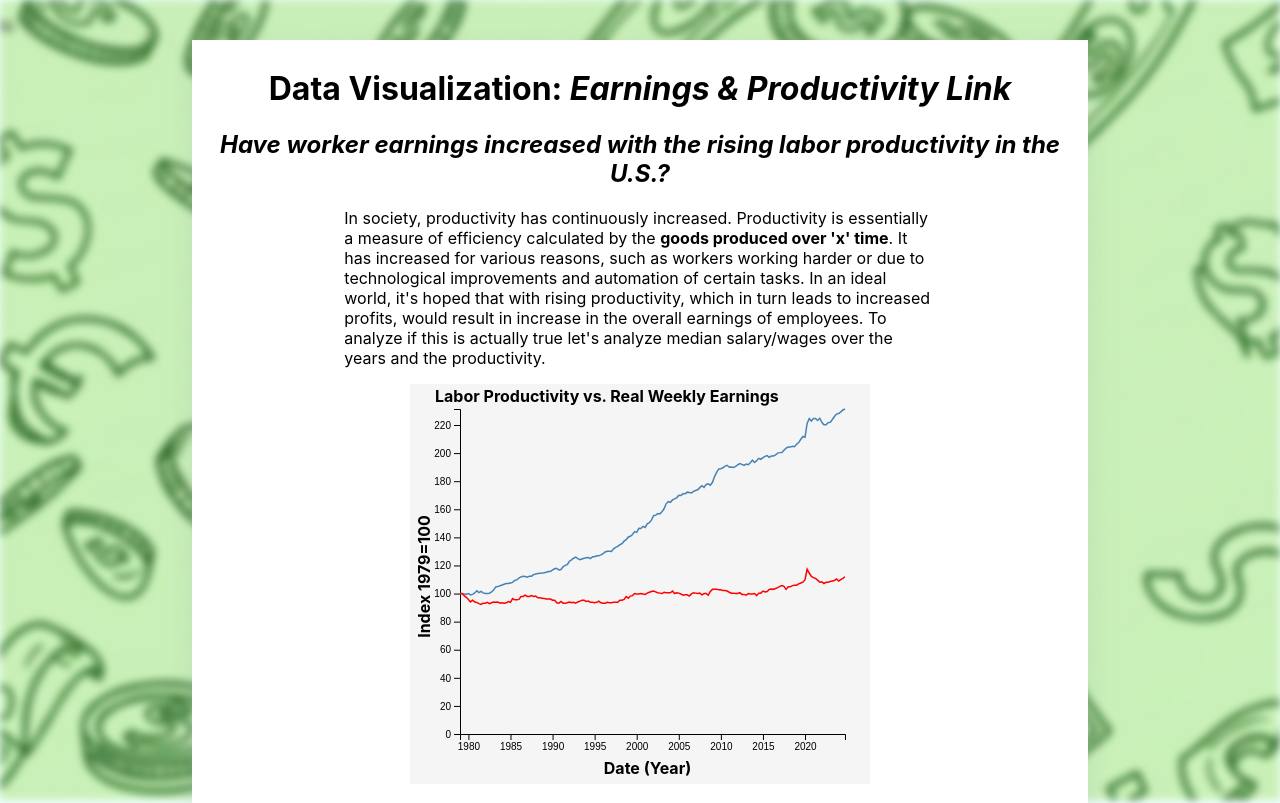
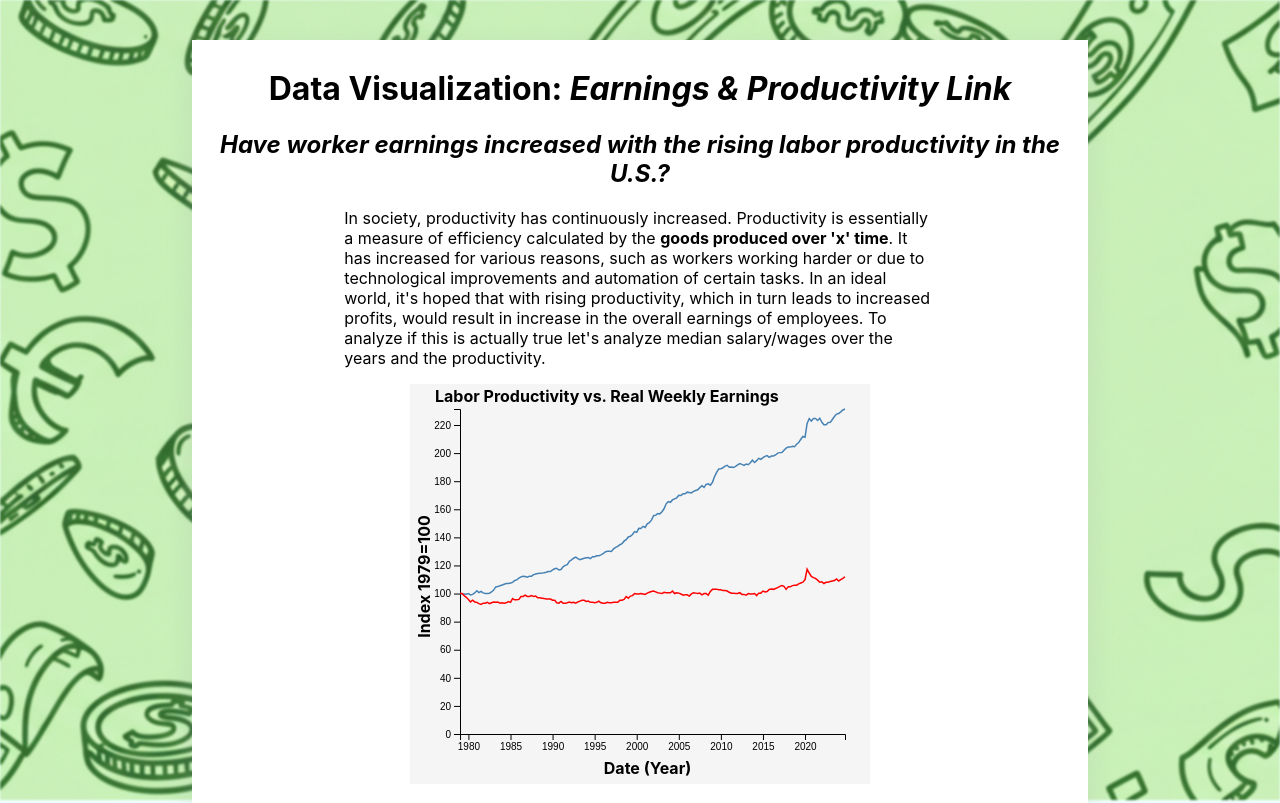
Before and after one commit to Jhr-4/DataVisualization_ProductivityEarnings, a React (Create React App) app: page / in a window 1280 px wide. Shown: the top 803 px of the page. Built offline with nearby package versions, Linux system fonts and the light colour scheme.

Commit message:
improved structure

```diff
--- a/src/App.css
+++ b/src/App.css
@@ -1,19 +1,3 @@
-body {
-  background-color: azure;
-  margin: 0;
-}
-
-#background{
-  background-image: url(/public/background.jpg);
-  background-size: cover;
-  filter: blur(4px);
-  width: 100vw;
-  height: 100vh;
-  top:0;
-  position: fixed;
-  z-index: -100;
-}
-
 .App {
   text-align: center;
   height: inherit;
--- a/src/App.js
+++ b/src/App.js
@@ -1,7 +1,7 @@
 import './App.css';
-import LinePlot from "./LinePlot";
-import BarChart from "./BarChart";
-import PieChart from "./PieChart";
+import LinePlot from "./components/LinePlot";
+import BarChart from "./components/BarChart";
+import PieChart from "./components/PieChart";
 
 
 function App() {
@@ -47,8 +47,13 @@ function App() {
 
       <div className='App-paragraph'>
         <p>
-          This chart gives a more reasonable picture. It shows how compensation is actually growing, but just not as fast as the productivity growth. The <b>compensation increased around 52.52%</b>, which is much better than the 11.94% seen in real weekly wages/salaries, but still falls behind the productivity growth, which has grown almost <b>2.5 times the compensation</b> over the same amount of time. So where are the rest of the profits going? One explanation can be seen in the rising corporate profits.
+          This chart gives a more reasonable picture. It shows how compensation is actually growing, but just not as fast as the productivity growth. The <b>compensation increased around 52.52%</b>, which is much better than the 11.94% seen in real weekly wages/salaries, but still falls behind the productivity growth, which has grown almost <b>2.5 times the compensation</b> over the same amount of time.
+          <br/><br/>
+          One area important to note is the time around 2020 in which there was a surge in productivity and wages. During this time many work places were affected by the COVID-19 pendemic and had to resort to a remote work. This remote work lead to many companies to resort to high technology usage and automation which may explain the surge in productivity. For the compensation, it may be due to a skew in which many lost their jobs, and tech jobs which usally have a higher pay were able to transition easily remote maintaining their pay. Thus, resulting in many laborers to lose jobs skewing the compensation towards a higher number. However, despite this the trend was back to normal and the productivity is still increasing at a higher rate than the earnings.
+          <br/><br/>
+          So where are the rest of the profits going? One explanation can be seen in the rising corporate profits.
         </p>
+        <h2>Where Does The Profit Go?</h2>
       </div>
 
       <BarChart filePath={`${process.env.PUBLIC_URL}/data/CorporateProfits.csv`} title="Corporate Profits Over Time (IVA & CCAd included)" dependent="Corporate_Profits_Indexed_1979" dateFormat="%m/%d/%Y" />
@@ -71,16 +76,15 @@ function App() {
         <br/><br/>
         This indicates how just because the productivity is growing doesn't mean the wages will follow the same trend at the same rate. Many times the profit from the increasing productivity goes to the companies/corporations or is reinvested via capital improvements as seen by the chart. This is one of the reasons by the wages and compensation lags behind the increasing trend of productivity.
         <br/><br/>
-        Additionally, with the recent advancements in Artificial Intelligence (AI), the gap is likely to just further increase. Many companies have been investing heavily in AI it to automate jobs, increase efficiency, and therefor increase their output. This will result in the productivity to grow even more which likely won't be reflected in the earnings of employees.
+        Additionally, with the recent advancements in Artificial Intelligence (AI), the <b>gap is likely to just further increase</b>. Many companies have been investing heavily in AI it to automate jobs, increase efficiency, and therefor increase their output. This will result in the productivity to grow even more which likely won't be reflected in the earnings of employees.
       </p>
-
+      <h2>Key Takeaways:</h2>
       <p>
         All in all, yes the trend is clear productivity in the U.S. is increasing heavily every year and the earnings of employees isn't keeping pace. While it may seem that the earnings are stagnant when looking at just the real wages, this isn't the full earnings of employees. Many earn bonuses and other forms of compensations which has been increasing slowly over the years, however is still isn't growing at the same speed as the productivity. This is essentially explained by the corporate profits which are increasing at a drastic rate from which a portion is reinvested back into the company. This is important to note as there's usually a large portion of profits going towards increasing the technology and machinery used in the companies. Which in turn also leads to a growth in the overall productivity, but at the cost of employees who aren't aren't earning at the same rate as the productivity increase.
         <br/><br/>
         This also brings light to the other problems like the income inequality/disparity. Many times the productivity just benefits the corporations or the top executives. The benefits of productivity don't always end up going to the workers/employees. To make sure this changes, there must be some form of policies to regulate the system. For example, policies to maintain a balance between the earnings of employees with the spendings on capital in comparisons to the productivity.
       </p>
     </div>
-
       <div className='App-paragraph'>
         <h2>Calculations:</h2>
         <hr />
--- a/src/index.css
+++ b/src/index.css
@@ -11,3 +11,19 @@ code {
   font-family: source-code-pro, Menlo, Monaco, Consolas, 'Courier New',
     monospace;
 }
+
+body {
+  background-color: azure;/*default if the img doesn't load*/
+  margin: 0;
+}
+
+#bg{
+  background-image: url(/public/background.jpg);
+  background-size: cover;
+  filter: blur(1px);
+  width: 100vw;
+  height: 100vh;
+  top:0;
+  position: fixed;
+  z-index: -100;
+}
--- a/src/index.js
+++ b/src/index.js
@@ -8,13 +8,9 @@ const root = ReactDOM.createRoot(document.getElementById('root'));
 root.render(
   <React.StrictMode>
     <body>
-      <div id='background'>
-        <p>
-          hi
-        </p>
+      <div id='bg'>
       </div>
-
-        <App />
+      <App />
     </body>
   </React.StrictMode>
 );
```
Also changed, not shown: src/components/BarChart.jsx (renamed from src/BarChart.jsx), src/components/LinePlot.jsx (renamed from src/LinePlot.jsx), src/components/PieChart.jsx (renamed from src/PieChart.jsx).
